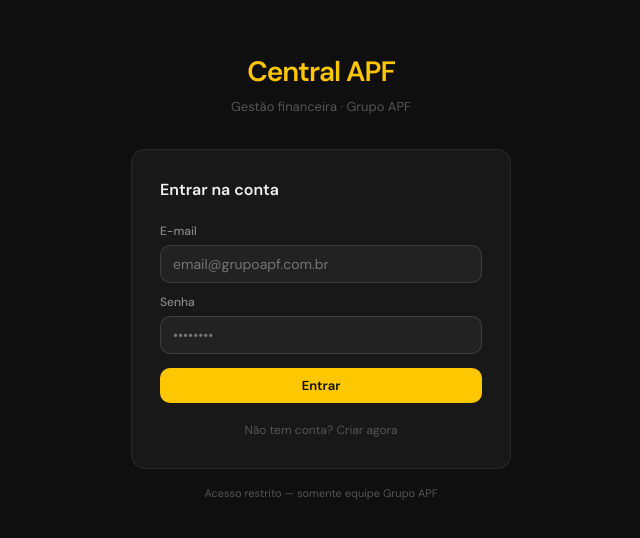
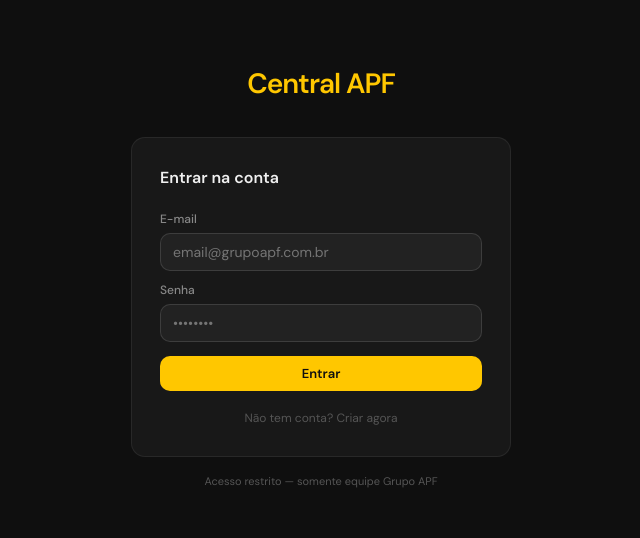
Before and after one commit to heloisa-jpg/finmarketing, a React (Create React App) app: page / in a window 1280 px wide. Shown: the part 124-662 px from the top of the page, without its empty margins (319-959 px from the left). Built offline with nearby package versions, Linux system fonts and the light colour scheme; no server answers.

Commit message:
Update Login.js

```diff
--- a/src/pages/Login.js
+++ b/src/pages/Login.js
@@ -51,9 +51,7 @@
           <div style={{ fontSize: 28, fontWeight: 700, color: 'var(--accent)', letterSpacing: '-1px' }}>
             Central APF
           </div>
-          <div style={{ fontSize: 13, color: 'var(--text3)', marginTop: 4 }}>
-            Gestão financeira · Grupo APF
-          </div>
+
         </div>
 
         <div style={{
```
